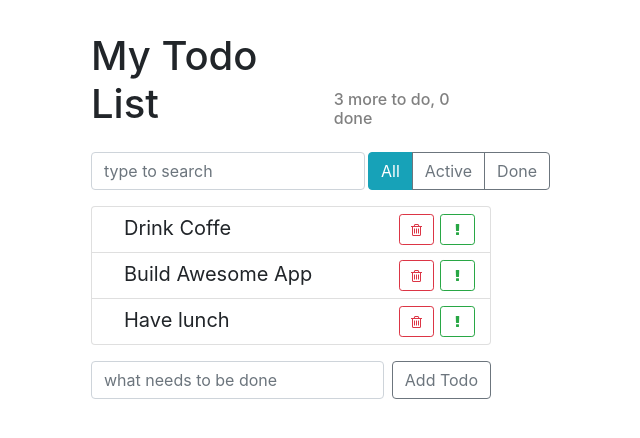
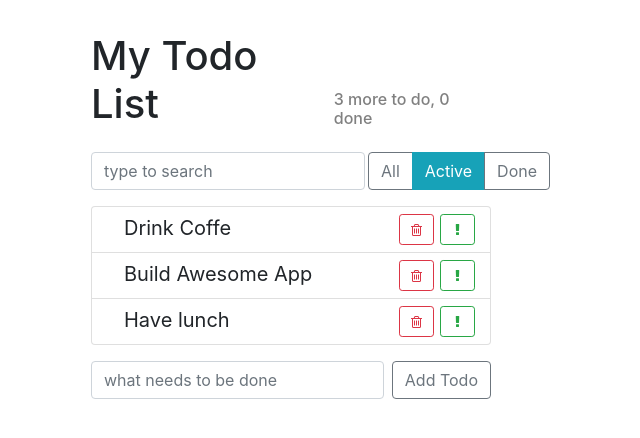
Before and after one commit to Crax88/ToDoList, a React (Create React App) app: page / in a window 1280 px wide. Shown: the top 438 px of the page, without its empty margins (349-989 px from the left). Built offline with nearby package versions, Linux system fonts and the light colour scheme.

Commit message:
adds filtering todos

```diff
--- a/src/components/App/App.js
+++ b/src/components/App/App.js
@@ -22,7 +22,8 @@ export default class App extends Component {
       this.createTodo("Build Awesome App"),
       this.createTodo("Have lunch")
     ],
-    pattern: ""
+    pattern: "",
+    filter: "active" //all, active, done
   };
 
   toggleProperty = (arr, id, propName) => {
@@ -70,23 +71,35 @@ export default class App extends Component {
   search = (items, pattern) => {
     if (pattern.length === 0) return items;
     return items.filter(item => {
-      console.log(
-        `${item}: ${item.label.toLowerCase().indexOf(pattern.toLowerCase())}`
-      );
       return item.label.toLowerCase().indexOf(pattern.toLowerCase()) > -1;
     });
   };
+  filter = (items, filter) => {
+    switch (filter) {
+      case "all":
+        return items;
+      case "active":
+        return items.filter(item => !item.done);
+      case "done":
+        return items.filter(item => item.done);
+      default:
+        return items;
+    }
+  };
+  onFilterChange = filter => {
+    this.setState({ filter });
+  };
   render() {
-    const { todos, pattern } = this.state;
+    const { todos, pattern, filter } = this.state;
     const doneCount = todos.filter(todo => todo.done).length;
     const todoCount = todos.length - doneCount;
-    const filteredTodos = this.search(todos, pattern);
+    const filteredTodos = this.filter(this.search(todos, pattern), filter);
     return (
       <div className="todo-app">
         <AppHeader toDo={todoCount} done={doneCount} />
         <div className="top-panel d-flex">
           <SearchBar onSearchChange={this.onSearchChange} />
-          <StatusFilter />
+          <StatusFilter onFilterChange={this.onFilterChange} filter={filter} />
         </div>
         <TodoList
           todos={filteredTodos}
--- a/src/components/StatusFilter/StatusFilter.js
+++ b/src/components/StatusFilter/StatusFilter.js
@@ -1,20 +1,31 @@
-import React, { Component } from "react";
+import React from "react";
 import "./StatusFilter.css";
 
-export default class StatusFilter extends Component {
-  render() {
-    return (
-      <div className="btn-group">
-        <button type="button" className="btn btn-info">
-          All
-        </button>
-        <button type="button" className="btn btn-outline-secondary">
-          Active
-        </button>
-        <button type="button" className="btn btn-outline-secondary">
-          Done
-        </button>
-      </div>
-    );
-  }
-}
+const StatusFilter = ({ filter, onFilterChange }) => {
+  const buttons = [
+    { name: "all", label: "All" },
+    { name: "active", label: "Active" },
+    { name: "done", label: "Done" }
+  ];
+  const handleClick = filter => {
+    onFilterChange(filter);
+  };
+  return (
+    <div className="btn-group">
+      {buttons.map(button => {
+        const clas =
+          filter === button.name ? "btn btn-info" : "btn btn-outline-secondary";
+        return (
+          <button
+            onClick={() => handleClick(button.name)}
+            key={button.name}
+            className={clas}
+          >
+            {button.label}
+          </button>
+        );
+      })}
+    </div>
+  );
+};
+export default StatusFilter;
```
